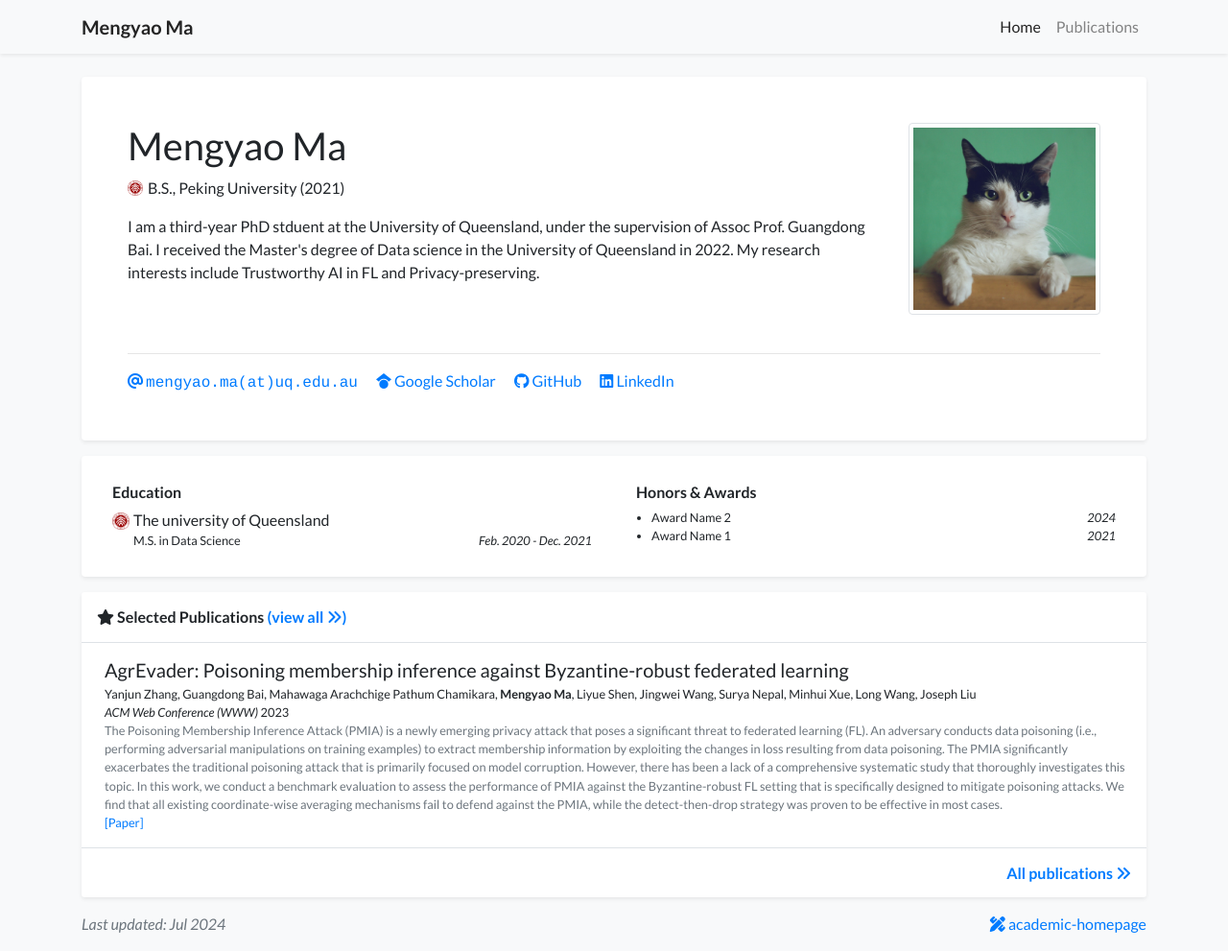
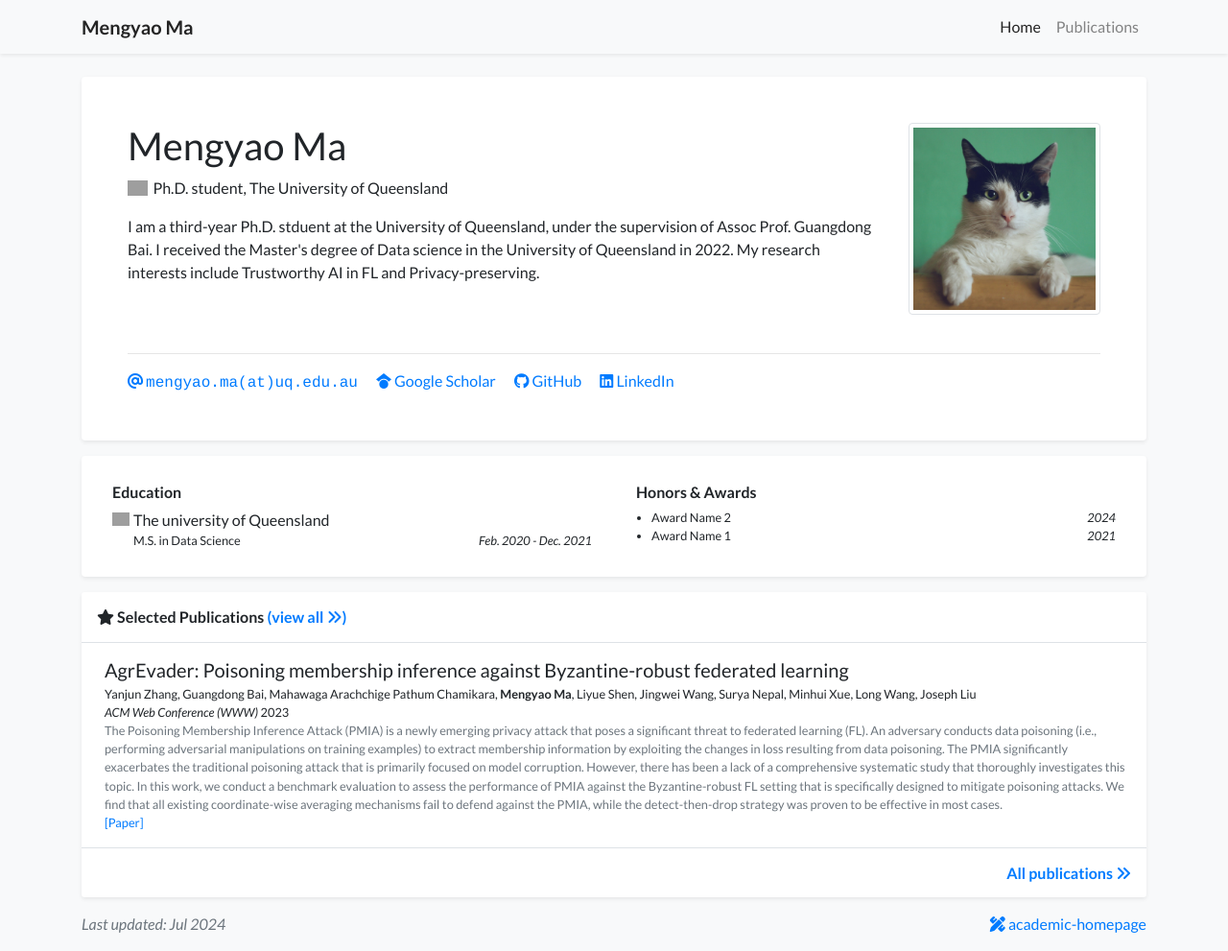
Before and after one commit to MMMMMYY/privacy-preserving-FL-Project, a Jekyll site: the page built from index.html, in a window 1280 px wide and 991 px high. Shown: the whole window at 96% size. Built offline with Jekyll 4.4.1, drawn with Linux system fonts in a browser that asks for light colours; a style sheet for code colours, icons or effects is not loaded; grey boxes are pictures that could not be loaded.

Commit message:
Update profile.yml

```diff
--- a/_data/profile.yml
+++ b/_data/profile.yml
@@ -3,7 +3,7 @@ secondary_name: ""
 navbar_name: "Mengyao Ma"
 
 positions:
-  - '<span class="no-break"><img src="assets/images/badges/PKU_red.png" alt="Peking University" class="inline-badge"/></span> B.S., Peking University (2021)'
+  - '<span class="no-break"><img src="assets/images/badges/UQ-300x200.png" alt="The University of Queensland" class="inline-badge"/></span> Ph.D. student, The University of Queensland'
 
 email: "mengyao.ma@uq.edu.au"
 # cv_link: link-to-your-cv-file
@@ -17,7 +17,7 @@ linkedin: mengyao-ma-236293219
 # orcid: 0000-0000-0000-0000
 
 short_bio: >-
- I am a third-year PhD stduent at the University of Queensland, under the supervision of Assoc Prof. Guangdong Bai. I received the Master's degree of Data science in the University of Queensland in 2022. My research interests include Trustworthy AI in FL and Privacy-preserving.
+ I am a third-year Ph.D. stduent at the University of Queensland, under the supervision of Assoc Prof. Guangdong Bai. I received the Master's degree of Data science in the University of Queensland in 2022. My research interests include Trustworthy AI in FL and Privacy-preserving.
 
 portrait_url: assets/images/photos/portrait.jpg
 portrait_caption: >-
@@ -25,7 +25,7 @@ portrait_caption: >-
 
 education:
 - name: The university of Queensland
-  logo: assets/images/badges/PKU_red.png
+  logo: assets/images/badges/UQ-300x200.png
   position: M.S. in Data Science
   date: Feb. 2020 - Dec. 2021
 
```
